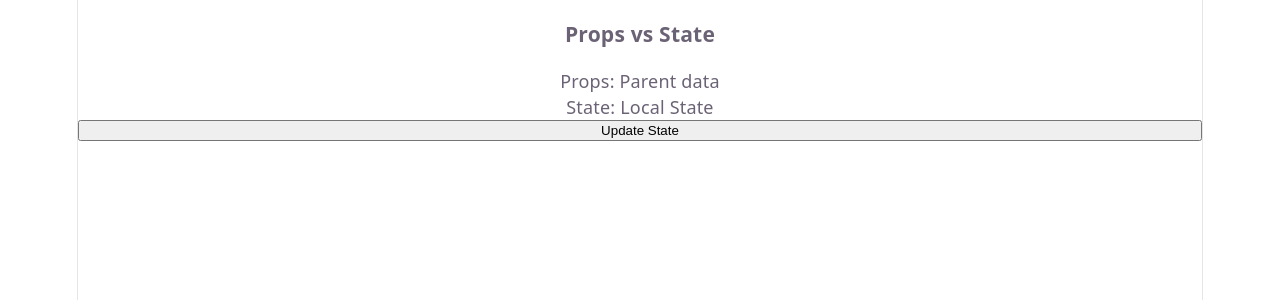
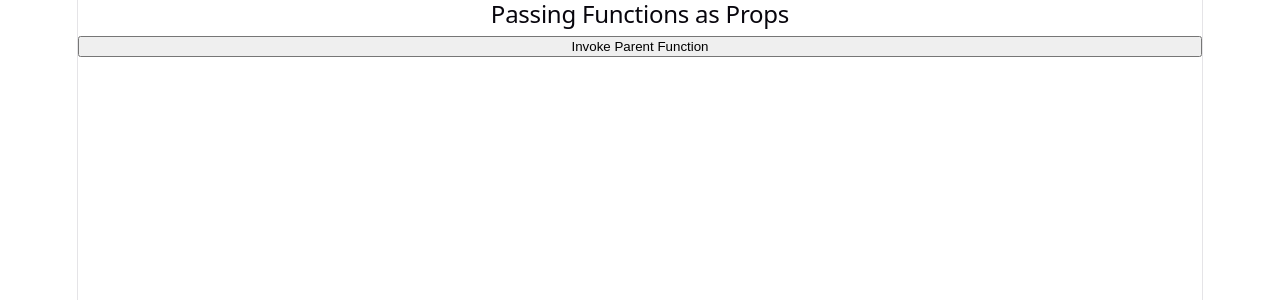
Before and after one commit to rakeshkr-abc/MERN_Stu_FebMay26Mys, a React (Vite) app in the folder W9/D2/prop-example-app/: page / in a window 1280 px wide. Shown: the top 300 px of the page. Built offline with nearby package versions, Linux system fonts and the light colour scheme.

Commit message:
Passing Functions as Props

```diff
--- a/W9/D2/prop-example-app/src/App.jsx
+++ b/W9/D2/prop-example-app/src/App.jsx
@@ -8,6 +8,7 @@ import { CompositionDemo } from "./components/P6";
 import { ObjectsAndArrayProps } from "./components/P7";
 import { PropsImmutability } from "./components/P8";
 import { PropsState } from "./components/P9";
+import { FunctionProps } from "./components/P10";
 function App() {
   return (
     <>
@@ -19,7 +20,8 @@ function App() {
       {/* <CompositionDemo /> */}
       {/* <ObjectsAndArrayProps /> */}
       {/* <PropsImmutability /> */}
-      <PropsState/>
+      {/* <PropsState/> */}
+      <FunctionProps />
     </>
   )
 }
--- /dev/null
+++ b/W9/D2/prop-example-app/src/components/P10.jsx
@@ -0,0 +1,19 @@
+// Passing Functions as Props
+// Also called as "callback props"
+// Child components has to invoke parent logic
+function ChildButton({onGreet}) {
+    return(
+        <button onClick={onGreet}>
+            Invoke Parent Function
+        </button>
+    )
+}
+export function FunctionProps() {
+    const greet = () => alert('Hello from parent function');
+    return(
+        <>
+            <h2>Passing Functions as Props</h2>
+            <ChildButton onGreet={greet} />
+        </>
+    )
+}
```
